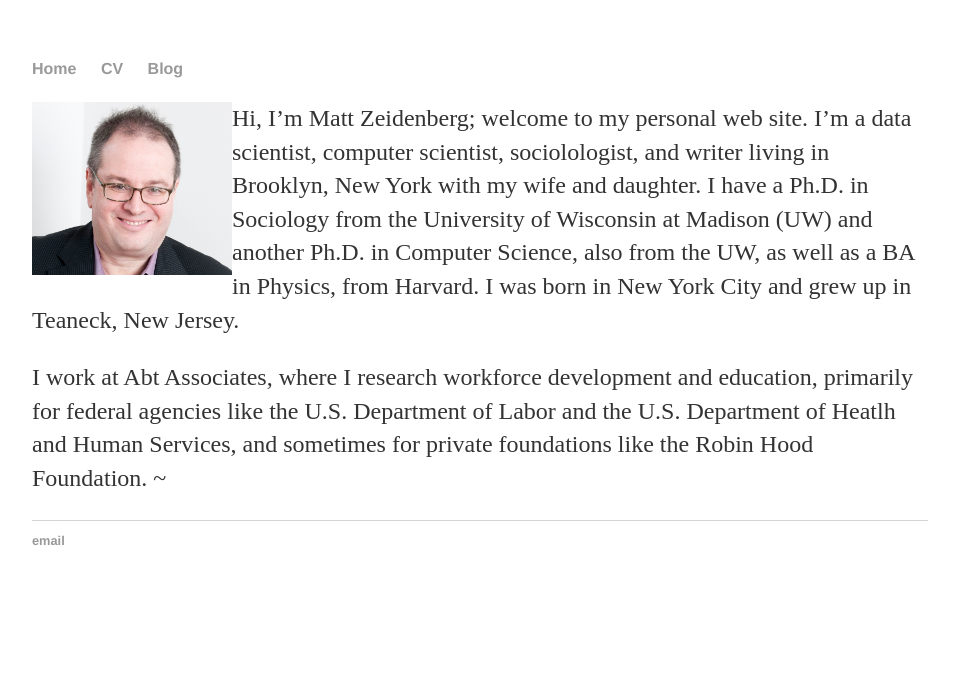
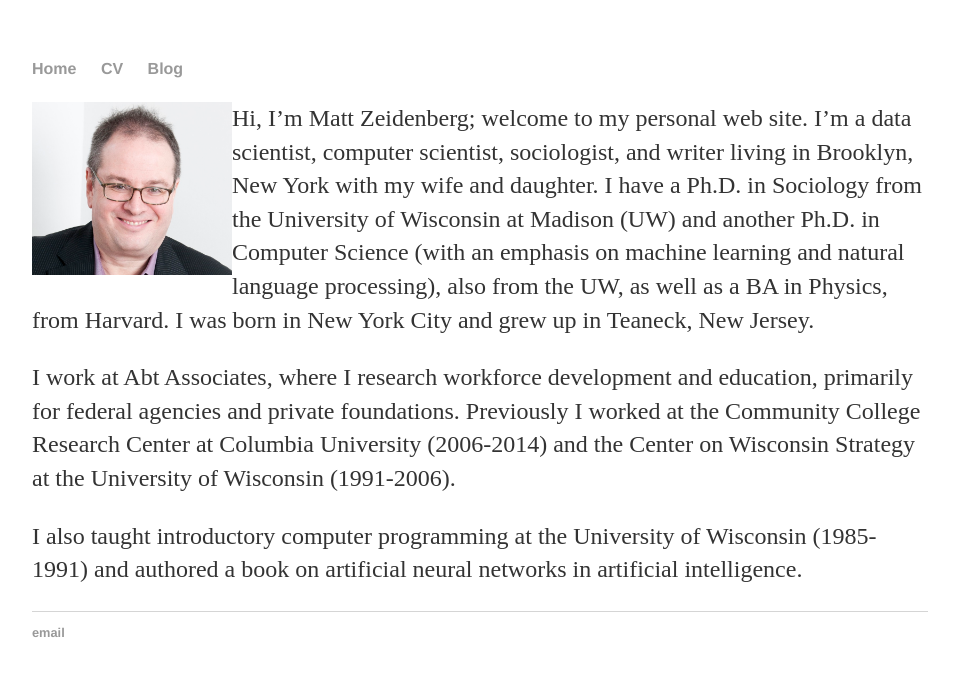
Before and after one commit to mzeidenberg/mzeidenberg.github.io, a Jekyll site: the page built from index.md, in a window 1280 px wide. Shown: the top 676 px of the page, without its empty margins (160-1113 px from the left). Built offline with Jekyll 4.4.1, drawn with Linux system fonts in a browser that asks for light colours.

Commit message:
adjustment

```diff
--- a/index.md
+++ b/index.md
@@ -6,15 +6,20 @@ title: Matt Zeidenberg's Personal Page
 <img align="left" src="MZ_Headshot_Buda.jpg" width="200">
 Hi, I'm Matt Zeidenberg; welcome to my personal web site.
 I'm a data scientist, computer scientist,
-sociolologist, and writer living in Brooklyn, New York with my wife and
+sociologist, and writer living in Brooklyn, New York with my wife and
 daughter. I have a Ph.D.
 in Sociology from the University of Wisconsin at Madison (UW) and another
-Ph.D. in Computer Science, also from the UW, as well as a BA in Physics,
+Ph.D. in Computer Science (with an emphasis on machine learning and
+natural language processing), also from the UW, as well as a BA in Physics,
 from Harvard. I was born in New York City and grew up in Teaneck, New
 Jersey.
 
 I  work at Abt Associates, where I research workforce development and
-education, primarily for federal agencies like the U.S. Department of Labor
-and the U.S. Department of Heatlh and Human Services, and sometimes for
-private foundations like the Robin Hood Foundation.
-~
+education, primarily for federal agencies and private foundations.
+Previously I worked at the Community College Research Center at
+Columbia University (2006-2014) and the Center on Wisconsin Strategy
+at the University of Wisconsin (1991-2006).
+
+I also taught introductory computer programming at the University of
+Wisconsin (1985-1991) and authored a book on artificial neural networks
+in artificial intelligence.
```
